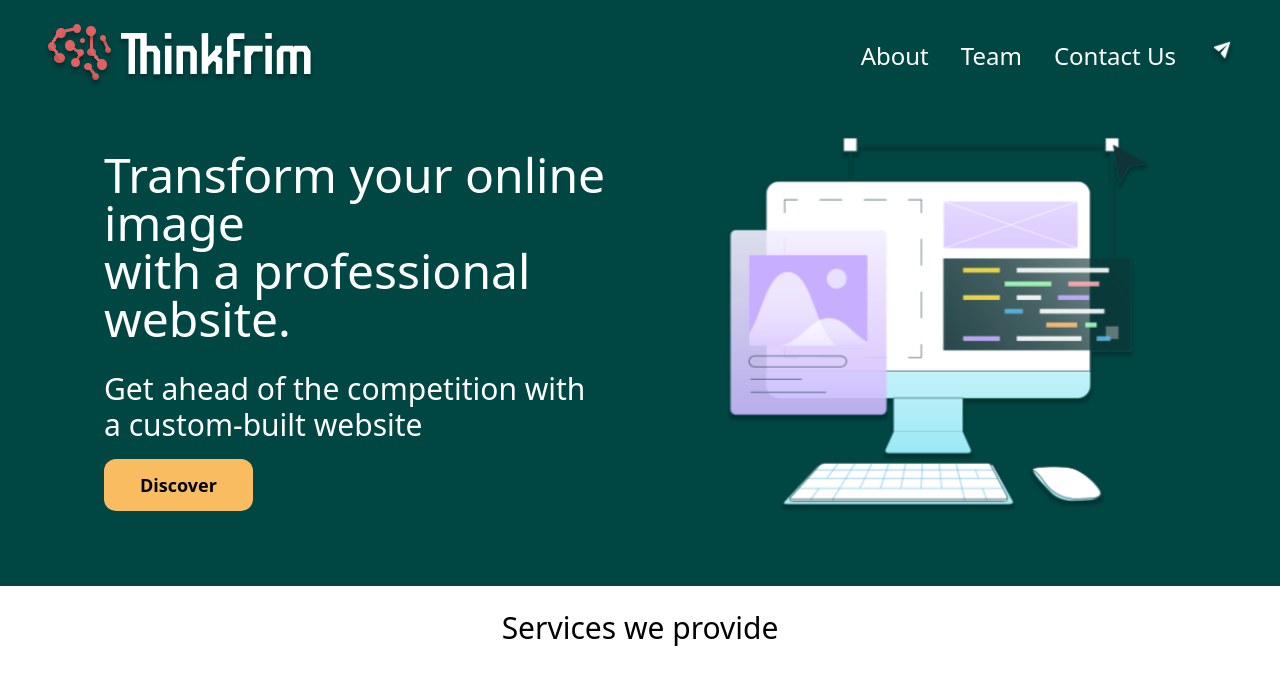
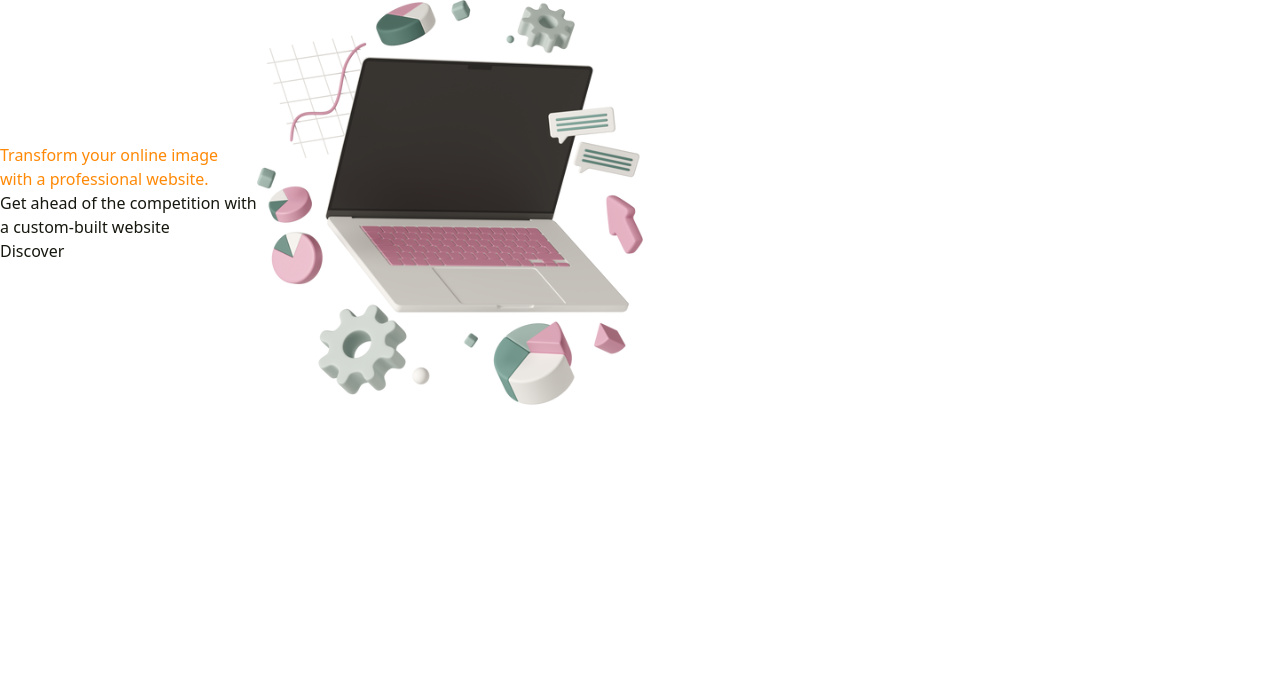
Before and after one commit to ThinkFrim/thinkfrim-demo-test, a React (Create React App) app: page / in a window 1280 px wide. Shown: the top 684 px of the page. Built offline with nearby package versions, Linux system fonts and the light colour scheme.

Commit message:
changed the colors inside the colorsHelperFile

```diff
--- a/src/components/cards/index.js
+++ b/src/components/cards/index.js
@@ -1,20 +1,14 @@
-import React from 'react'
-import services from '../../static/Data/aboutData';
+import aboutService from '../../static/Data/aboutData';
+
 const Cards = () => {
     return (
         <div className='cardContainer'>
-            <div className='cardBox flex flex-col3 flex-wrap items-center gap-5 py-10'>
+            <div className='cards flex justify-center'>
                 {
-                    services.map((cardItems) => {
+                    aboutService.map((items) => {
                         return (
-                            <div className='cardContent' key={cardItems.id}>
-                                <div className=''>
-                                    <img src={cardItems.img} alt="icons.svg" />
-                                </div>
-                                <div className='py-5 border'>
-                                    <h1 className='py-1'>{cardItems.title}</h1>
-                                    <h2 className='break-words'>{cardItems.description}</h2>
-                                </div>
+                            <div className='content'>
+                                <img src={items.img} alt="" />
                             </div>
                         )
                     })
--- a/src/pages/home/home.css
+++ b/src/pages/home/home.css
@@ -1,5 +1,5 @@
 .root {
-    height: 100vh;
+    height: calc(100vh -3.25rem);
     padding: 0;
     margin: 0;
     box-sizing: border-box;
--- a/src/pages/home/index.js
+++ b/src/pages/home/index.js
@@ -2,30 +2,12 @@ import './home.css';
 import Nav from "../../components/nav";
 import Cards from '../../components/cards';
 import Services from '../services';
+import Banner from '../../sections/banner';
 
 const Home = () => {
   return (
-    <div className='ms:container h-max'>
-      <div className='header darkGreenBg p-6' style={{ height: '100%' }}>
-        <div className='header'>
-          <Nav />
-        </div>
-        {/* Hero Section */}
-        <div className='mainContainer flex max-sm:flex max-sm:flex-col items-center justify-between px-20'>
-          <div>
-            <h1 className='White text-5xl font-medium py-3'>Transform your online image <br /> with a professional website.</h1>
-            <h2 className='White text-3xl font-light py-4'>Get ahead of the competition with <br /> a custom-built website</h2>
-            <div>
-              <button className='RajahBg p-3 rounded-xl w-1/4 font-bold text-lg'>Discover</button>
-            </div>
-          </div>
-          <div>
-            <img src="/media/illustrator/WebDesign.svg" alt="" />
-          </div>
-        </div>
-        {/* Service section */}
-      </div>
-      <Services />
+    <div>
+      <Banner />
     </div>
   )
 }
--- a/src/pages/services/index.js
+++ b/src/pages/services/index.js
@@ -1,12 +1,16 @@
 import React from 'react'
+import Cards from '../../components/cards'
 
 const Services = () => {
   return (
     <div className='services'>
       <div>
         <div className='text-center py-6'>
-          <h1 className='text-3xl'>Services we provide</h1>
+          <h1 className='text-3xl stroke'>Services we provide</h1>
+          <h2 className='text-2xl stroke py-3 font-light'>We build design that build your business</h2>
+          <p className='stroke'>We're a full-service web agency specializing in custom website design, development, <br /> maintenance, optimization, and marketing. Our expert team creates beautiful, user-friendly websites <br /> that drive results.</p>
         </div>
+        <Cards />
       </div>
     </div>
   )
--- /dev/null
+++ b/src/sections/banner/index.js
@@ -0,0 +1,22 @@
+import React from 'react'
+
+const Banner = () => {
+    return (
+        <section id='banner' className='root chineseBlackBg'>
+            <div className='md:container flex items-center'>
+                <div>
+                    <h1 className='americanOrange'>Transform your online image <br /> with a professional website.</h1>
+                    <h2>Get ahead of the competition with <br /> a custom-built website</h2>
+                    <div>
+                        <button>Discover</button>
+                    </div>
+                </div>
+                <div>
+                    <img src="/media/illustrator/laptop and charts.svg" alt="" />
+                </div>
+            </div>
+        </section>
+    )
+}
+
+export default Banner
--- a/src/static/Data/aboutData/index.js
+++ b/src/static/Data/aboutData/index.js
@@ -1,35 +1,36 @@
-const services = [
+const aboutService = [
     {
         id: '1',
-        img: '/media/icon/Circle.svg',
-        title: 'Brand Identity',
-        description: 'we specialize in helping businesses establish a strong and consistent brand identity that resonates with their target audience.',
+        numbers: '1',
+        img: '/media/images/div.png',
+        // title: 'Brand Identity',
+        // description: 'we specialize in helping businesses establish a strong and consistent brand identity that resonates with their target audience.',
 
     },
 
     {
         id: '2',
-        img: '/media/icon/webDesign.svg',
-        title: 'Web Design',
-        description: 'we specialize in helping businesses establish a strong and consistent brand identity that resonates with their target audience.',
+        numbers: '1',
+        img: '/media/images/div.png',
+        // title: 'Web Design',
 
     },
 
     {
         id: '3',
-        img: '/media/icon/mobile.svg',
-        title: 'Mobile Design',
-        description: 'we specialize in helping businesses establish a strong and consistent brand identity that resonates with their target audience.',
+        numbers: '1',
+        img: '/media/images/div.png',
+        // title: 'Mobile Design',
 
     },
 
-    // {
-    //     id: '4',
-    //     img: '/media/icon/icons.svg',
-    //     title: 'Iconography',
-    //     description: 'we specialize in helping businesses establish a strong and consistent brand identity that resonates with their target audience.',
+    {
+        id: '4',
+        numbers: '1',
+        img: '/media/images/div.png',
 
-    // },
+    },
+
 ]
 
-export default services;
+export default aboutService;
--- a/src/styles/colors.modules.css
+++ b/src/styles/colors.modules.css
@@ -1,59 +1,31 @@
 :root {
-    --darkGreen: #004643;
-    --Rajah: #f9bc60;
+    --chineseBlack: #16170E;
+    --chineseBlackBg: #16170E;
     --White: #fffffe;
-    --CarminePink: #e16162;
-    --pasetBlue: #abd1c6;
-    --platinum: #e8e4e6;
-    --darkGreenBg: #004643;
-    --RajahBg: #f9bc60;
-    --White: #fffffe;
-    --CarminePinkBg: #e16162;
-    --pasetBlueBg: #abd1c6;
-    --platinumBg: #e8e4e6;
+    --americanOrange: #ff8906;
+    --americanOrangeBg: #ff8906;
+    --crayola: #a7a9be;
+    --crayolaBg: #a7a9be;
+    --fireOpal: #f25f4c;
+    --razzMatazz: #e53170;
 }
 
-.darkGreen {
-    color: var(--darkGreen);
+.chineseBlack {
+    color: var(--chineseBlack);
 }
 
-.darkGreenBg {
-    background: var(--darkGreenBg);
+.chineseBlackBg {
+    color: var(--chineseBlackBg);
 }
 
-
-.Rajah {
-    color: var(--Rajah);
+.americanOrange {
+    color: var(--americanOrange);
 }
 
-.RajahBg {
-    background: var(--RajahBg);
+.americanOrangeBg {
+    color: var(--americanOrangeBg);
 }
 
 .White {
     color: var(--White);
 }
-
-.CarminePink {
-    color: var(--CarminePink);
-}
-
-.CarminePinkBg {
-    background: var(--CarminePinkBg);
-}
-
-.pastelBlue {
-    color: var(--pasetBlue);
-}
-
-.pastelBlueBg {
-    background: --var(--pasetBlueBg);
-}
-
-.platinum {
-    color: var(--platinum);
-}
-
-.platinumBg {
-    background: var(--platinumBg);
-}
```
Also changed, not shown: public/media/illustrator/laptop and charts.svg (added), public/media/images/div.png (added).
